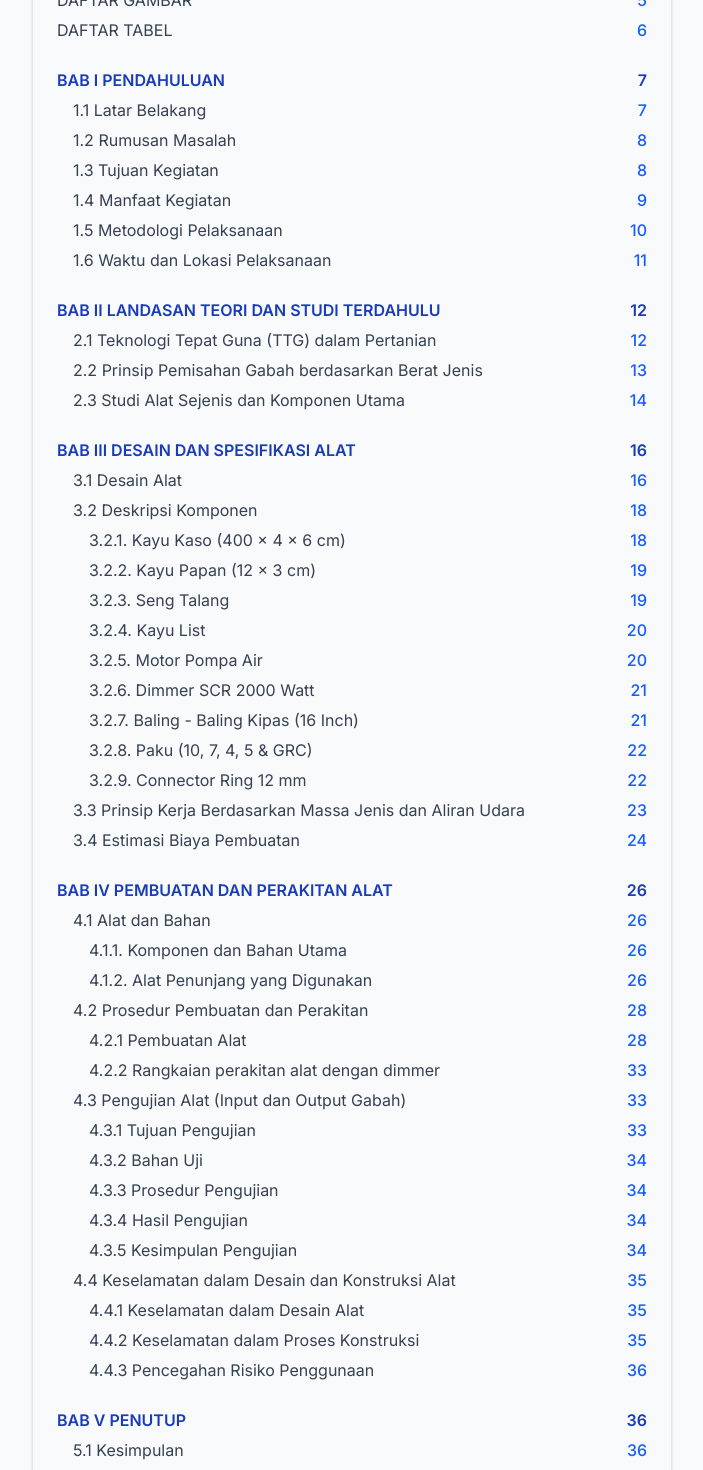
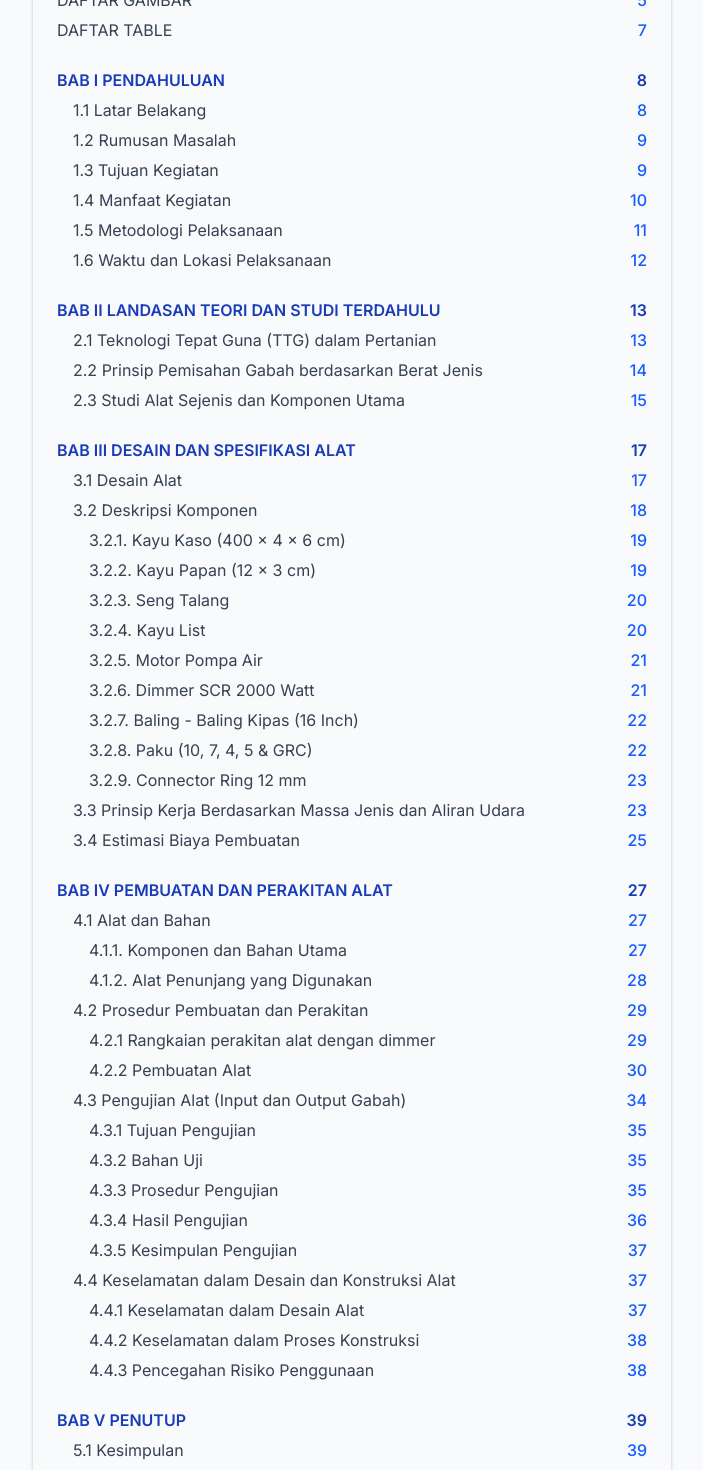
Before and after one commit to Ridho-arachman/alat-pemisah-gabah, a Next.js app: page /unduh in a window 1280 px wide. Shown: the part 860-2330 px from the top of the page, without its empty margins (288-991 px from the left). Built offline with nearby package versions, Linux system fonts and the light colour scheme.

Commit message:
fix: memperbaiki halaman unduh dan menyematkan video yt nya

```diff
--- a/src/app/unduh/page.tsx
+++ b/src/app/unduh/page.tsx
@@ -68,71 +68,71 @@ export default function UnduhModul() {
                   <span className="text-blue-600 font-medium">5</span>
                 </div>
                 <div className="flex justify-between items-center">
-                  <span>DAFTAR TABEL</span>
-                  <span className="text-blue-600 font-medium">6</span>
+                  <span>DAFTAR TABLE</span>
+                  <span className="text-blue-600 font-medium">7</span>
                 </div>
               </div>
 
               <div className="mt-6 space-y-1">
                 <div className="flex justify-between items-center font-semibold text-blue-800">
                   <span>BAB I PENDAHULUAN</span>
-                  <span>7</span>
+                  <span>8</span>
                 </div>
                 <div className="flex justify-between items-center ml-4">
                   <span>1.1 Latar Belakang</span>
-                  <span className="text-blue-600 font-medium">7</span>
+                  <span className="text-blue-600 font-medium">8</span>
                 </div>
                 <div className="flex justify-between items-center ml-4">
                   <span>1.2 Rumusan Masalah</span>
-                  <span className="text-blue-600 font-medium">8</span>
+                  <span className="text-blue-600 font-medium">9</span>
                 </div>
                 <div className="flex justify-between items-center ml-4">
                   <span>1.3 Tujuan Kegiatan</span>
-                  <span className="text-blue-600 font-medium">8</span>
+                  <span className="text-blue-600 font-medium">9</span>
                 </div>
                 <div className="flex justify-between items-center ml-4">
                   <span>1.4 Manfaat Kegiatan</span>
-                  <span className="text-blue-600 font-medium">9</span>
+                  <span className="text-blue-600 font-medium">10</span>
                 </div>
                 <div className="flex justify-between items-center ml-4">
                   <span>1.5 Metodologi Pelaksanaan</span>
-                  <span className="text-blue-600 font-medium">10</span>
+                  <span className="text-blue-600 font-medium">11</span>
                 </div>
                 <div className="flex justify-between items-center ml-4">
                   <span>1.6 Waktu dan Lokasi Pelaksanaan</span>
-                  <span className="text-blue-600 font-medium">11</span>
+                  <span className="text-blue-600 font-medium">12</span>
                 </div>
               </div>
 
               <div className="mt-6 space-y-1">
                 <div className="flex justify-between items-center font-semibold text-blue-800">
                   <span>BAB II LANDASAN TEORI DAN STUDI TERDAHULU</span>
-                  <span>12</span>
+                  <span>13</span>
                 </div>
                 <div className="flex justify-between items-center ml-4">
                   <span>2.1 Teknologi Tepat Guna (TTG) dalam Pertanian</span>
-                  <span className="text-blue-600 font-medium">12</span>
+                  <span className="text-blue-600 font-medium">13</span>
                 </div>
                 <div className="flex justify-between items-center ml-4">
                   <span>
                     2.2 Prinsip Pemisahan Gabah berdasarkan Berat Jenis
                   </span>
-                  <span className="text-blue-600 font-medium">13</span>
+                  <span className="text-blue-600 font-medium">14</span>
                 </div>
                 <div className="flex justify-between items-center ml-4">
                   <span>2.3 Studi Alat Sejenis dan Komponen Utama</span>
-                  <span className="text-blue-600 font-medium">14</span>
+                  <span className="text-blue-600 font-medium">15</span>
                 </div>
               </div>
 
               <div className="mt-6 space-y-1">
                 <div className="flex justify-between items-center font-semibold text-blue-800">
                   <span>BAB III DESAIN DAN SPESIFIKASI ALAT</span>
-                  <span>16</span>
+                  <span>17</span>
                 </div>
                 <div className="flex justify-between items-center ml-4">
                   <span>3.1 Desain Alat</span>
-                  <span className="text-blue-600 font-medium">16</span>
+                  <span className="text-blue-600 font-medium">17</span>
                 </div>
                 <div className="flex justify-between items-center ml-4">
                   <span>3.2 Deskripsi Komponen</span>
@@ -140,7 +140,7 @@ export default function UnduhModul() {
                 </div>
                 <div className="flex justify-between items-center ml-8">
                   <span>3.2.1. Kayu Kaso (400 x 4 x 6 cm)</span>
-                  <span className="text-blue-600 font-medium">18</span>
+                  <span className="text-blue-600 font-medium">19</span>
                 </div>
                 <div className="flex justify-between items-center ml-8">
                   <span>3.2.2. Kayu Papan (12 x 3 cm)</span>
@@ -148,7 +148,7 @@ export default function UnduhModul() {
                 </div>
                 <div className="flex justify-between items-center ml-8">
                   <span>3.2.3. Seng Talang</span>
-                  <span className="text-blue-600 font-medium">19</span>
+                  <span className="text-blue-600 font-medium">20</span>
                 </div>
                 <div className="flex justify-between items-center ml-8">
                   <span>3.2.4. Kayu List</span>
@@ -156,7 +156,7 @@ export default function UnduhModul() {
                 </div>
                 <div className="flex justify-between items-center ml-8">
                   <span>3.2.5. Motor Pompa Air</span>
-                  <span className="text-blue-600 font-medium">20</span>
+                  <span className="text-blue-600 font-medium">21</span>
                 </div>
                 <div className="flex justify-between items-center ml-8">
                   <span>3.2.6. Dimmer SCR 2000 Watt</span>
@@ -164,7 +164,7 @@ export default function UnduhModul() {
                 </div>
                 <div className="flex justify-between items-center ml-8">
                   <span>3.2.7. Baling - Baling Kipas (16 Inch)</span>
-                  <span className="text-blue-600 font-medium">21</span>
+                  <span className="text-blue-600 font-medium">22</span>
                 </div>
                 <div className="flex justify-between items-center ml-8">
                   <span>3.2.8. Paku (10, 7, 4, 5 & GRC)</span>
@@ -172,7 +172,7 @@ export default function UnduhModul() {
                 </div>
                 <div className="flex justify-between items-center ml-8">
                   <span>3.2.9. Connector Ring 12 mm</span>
-                  <span className="text-blue-600 font-medium">22</span>
+                  <span className="text-blue-600 font-medium">23</span>
                 </div>
                 <div className="flex justify-between items-center ml-4">
                   <span>
@@ -182,100 +182,100 @@ export default function UnduhModul() {
                 </div>
                 <div className="flex justify-between items-center ml-4">
                   <span>3.4 Estimasi Biaya Pembuatan</span>
-                  <span className="text-blue-600 font-medium">24</span>
+                  <span className="text-blue-600 font-medium">25</span>
                 </div>
               </div>
 
               <div className="mt-6 space-y-1">
                 <div className="flex justify-between items-center font-semibold text-blue-800">
                   <span>BAB IV PEMBUATAN DAN PERAKITAN ALAT</span>
-                  <span>26</span>
+                  <span>27</span>
                 </div>
                 <div className="flex justify-between items-center ml-4">
                   <span>4.1 Alat dan Bahan</span>
-                  <span className="text-blue-600 font-medium">26</span>
+                  <span className="text-blue-600 font-medium">27</span>
                 </div>
                 <div className="flex justify-between items-center ml-8">
                   <span>4.1.1. Komponen dan Bahan Utama</span>
-                  <span className="text-blue-600 font-medium">26</span>
+                  <span className="text-blue-600 font-medium">27</span>
                 </div>
                 <div className="flex justify-between items-center ml-8">
                   <span>4.1.2. Alat Penunjang yang Digunakan</span>
-                  <span className="text-blue-600 font-medium">26</span>
+                  <span className="text-blue-600 font-medium">28</span>
                 </div>
                 <div className="flex justify-between items-center ml-4">
                   <span>4.2 Prosedur Pembuatan dan Perakitan</span>
-                  <span className="text-blue-600 font-medium">28</span>
+                  <span className="text-blue-600 font-medium">29</span>
                 </div>
                 <div className="flex justify-between items-center ml-8">
-                  <span>4.2.1 Pembuatan Alat</span>
-                  <span className="text-blue-600 font-medium">28</span>
+                  <span>4.2.1 Rangkaian perakitan alat dengan dimmer</span>
+                  <span className="text-blue-600 font-medium">29</span>
                 </div>
                 <div className="flex justify-between items-center ml-8">
-                  <span>4.2.2 Rangkaian perakitan alat dengan dimmer</span>
-                  <span className="text-blue-600 font-medium">33</span>
+                  <span>4.2.2 Pembuatan Alat</span>
+                  <span className="text-blue-600 font-medium">30</span>
                 </div>
                 <div className="flex justify-between items-center ml-4">
                   <span>4.3 Pengujian Alat (Input dan Output Gabah)</span>
-                  <span className="text-blue-600 font-medium">33</span>
+                  <span className="text-blue-600 font-medium">34</span>
                 </div>
                 <div className="flex justify-between items-center ml-8">
                   <span>4.3.1 Tujuan Pengujian</span>
-                  <span className="text-blue-600 font-medium">33</span>
+                  <span className="text-blue-600 font-medium">35</span>
                 </div>
                 <div className="flex justify-between items-center ml-8">
                   <span>4.3.2 Bahan Uji</span>
-                  <span className="text-blue-600 font-medium">34</span>
+                  <span className="text-blue-600 font-medium">35</span>
                 </div>
                 <div className="flex justify-between items-center ml-8">
                   <span>4.3.3 Prosedur Pengujian</span>
-                  <span className="text-blue-600 font-medium">34</span>
+                  <span className="text-blue-600 font-medium">35</span>
                 </div>
                 <div className="flex justify-between items-center ml-8">
                   <span>4.3.4 Hasil Pengujian</span>
-                  <span className="text-blue-600 font-medium">34</span>
+                  <span className="text-blue-600 font-medium">36</span>
                 </div>
                 <div className="flex justify-between items-center ml-8">
                   <span>4.3.5 Kesimpulan Pengujian</span>
-                  <span className="text-blue-600 font-medium">34</span>
+                  <span className="text-blue-600 font-medium">37</span>
                 </div>
                 <div className="flex justify-between items-center ml-4">
                   <span>4.4 Keselamatan dalam Desain dan Konstruksi Alat</span>
-                  <span className="text-blue-600 font-medium">35</span>
+                  <span className="text-blue-600 font-medium">37</span>
                 </div>
                 <div className="flex justify-between items-center ml-8">
                   <span>4.4.1 Keselamatan dalam Desain Alat</span>
-                  <span className="text-blue-600 font-medium">35</span>
+                  <span className="text-blue-600 font-medium">37</span>
                 </div>
                 <div className="flex justify-between items-center ml-8">
                   <span>4.4.2 Keselamatan dalam Proses Konstruksi</span>
-                  <span className="text-blue-600 font-medium">35</span>
+                  <span className="text-blue-600 font-medium">38</span>
                 </div>
                 <div className="flex justify-between items-center ml-8">
                   <span>4.4.3 Pencegahan Risiko Penggunaan</span>
-                  <span className="text-blue-600 font-medium">36</span>
+                  <span className="text-blue-600 font-medium">38</span>
                 </div>
               </div>
 
               <div className="mt-6 space-y-1">
                 <div className="flex justify-between items-center font-semibold text-blue-800">
                   <span>BAB V PENUTUP</span>
-                  <span>36</span>
+                  <span>39</span>
                 </div>
                 <div className="flex justify-between items-center ml-4">
                   <span>5.1 Kesimpulan</span>
-                  <span className="text-blue-600 font-medium">36</span>
+                  <span className="text-blue-600 font-medium">39</span>
                 </div>
                 <div className="flex justify-between items-center ml-4">
                   <span>5.2 Saran dan Pengembangan ke Depan</span>
-                  <span className="text-blue-600 font-medium">37</span>
+                  <span className="text-blue-600 font-medium">39</span>
                 </div>
               </div>
 
               <div className="mt-6 space-y-1">
                 <div className="flex justify-between items-center">
                   <span>DAFTAR PUSTAKA</span>
-                  <span className="text-blue-600 font-medium">38</span>
+                  <span className="text-blue-600 font-medium">42</span>
                 </div>
               </div>
             </div>
```
Also changed, not shown: src/lib/video.json (+6 -6 lines), 1 other file (tests, documents, lock files or other folders).
